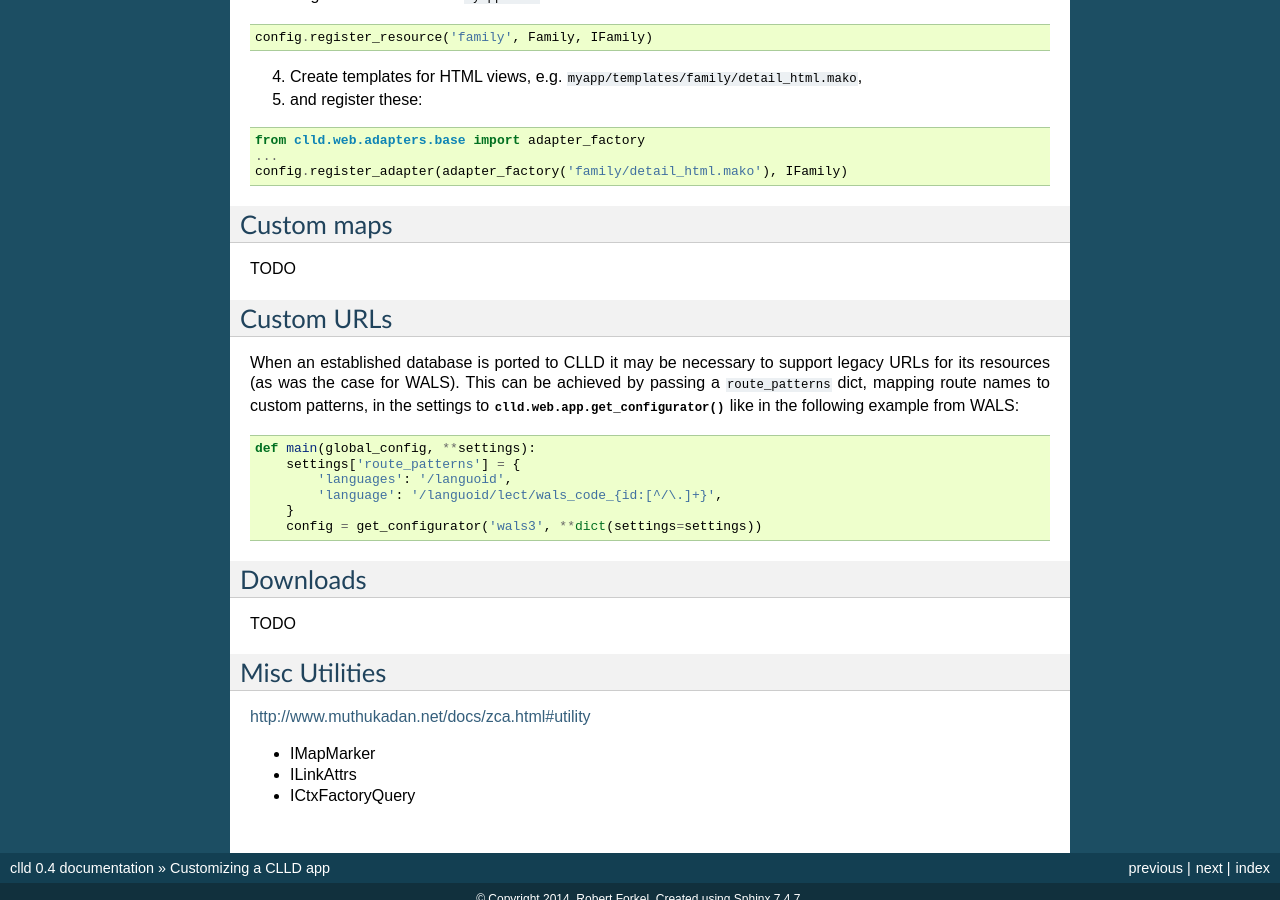
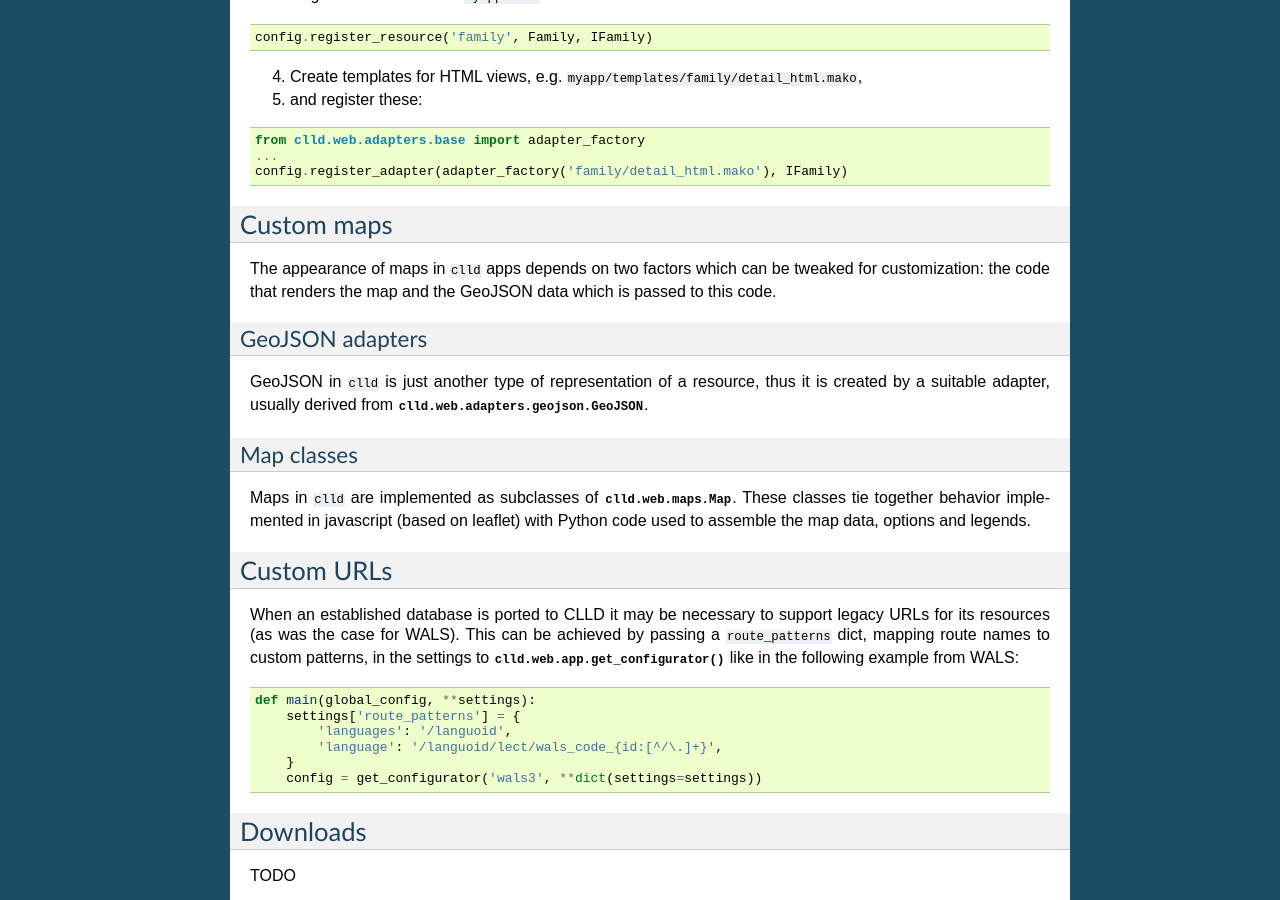
Before and after one commit to clld/clld, a Sphinx documentation site: the page built from docs/extending.rst, in a window 1280 px wide and 900 px high, scrolled down 4059 px. Built offline with Sphinx 7.4.7, drawn with Linux system fonts in a browser that asks for light colours; some of the changed text lies outside the part shown.

Commit message:
work on docs

```diff
--- a/docs/extending.rst
+++ b/docs/extending.rst
@@ -276,7 +278,27 @@ The steps required to add a custom resource are:
 Custom maps
 ~~~~~~~~~~~
 
-TODO
+The appearance of maps in ``clld`` apps depends on two factors which can be tweaked for
+customization: the code that renders the map and the GeoJSON data which is passed to this
+code.
+
+
+.. _sec-geojson:
+
+GeoJSON adapters
+++++++++++++++++
+
+GeoJSON in ``clld`` is just another type of representation of a resource, thus it is
+created by a suitable adapter, usually derived from
+:py:class:`clld.web.adapters.geojson.GeoJSON`.
+
+
+Map classes
++++++++++++
+
+Maps in ``clld`` are implemented as subclasses of :py:class:`clld.web.maps.Map`. These
+classes tie together behavior implemented in javascript (based on leaflet) with Python
+code used to assemble the map data, options and legends.
 
 
 Custom URLs
--- a/docs/index.rst
+++ b/docs/index.rst
@@ -85,6 +85,7 @@ Contents:
     protocols
     deployment
     trees
+    advanced
 
 
 The applications
--- a/docs/trees.rst
+++ b/docs/trees.rst
@@ -1,3 +1,5 @@
+
+.. _sec-trees:
 
 Handling Trees
 --------------
```
Also changed, not shown: other parts of docs/extending.rst (+2 -0 lines), CHANGES.rst (+8 -0 lines), docs/advanced.rst (added, +106 -0 lines), 1 other file.
